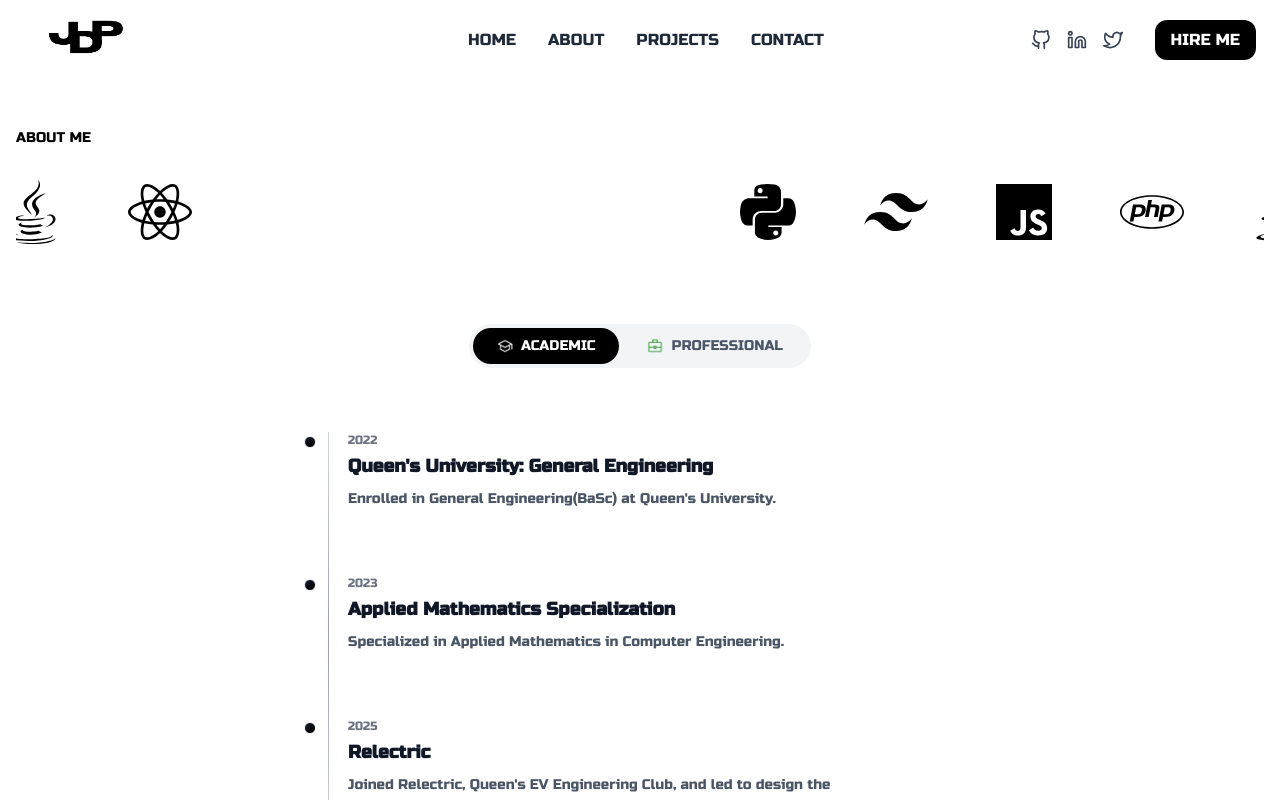
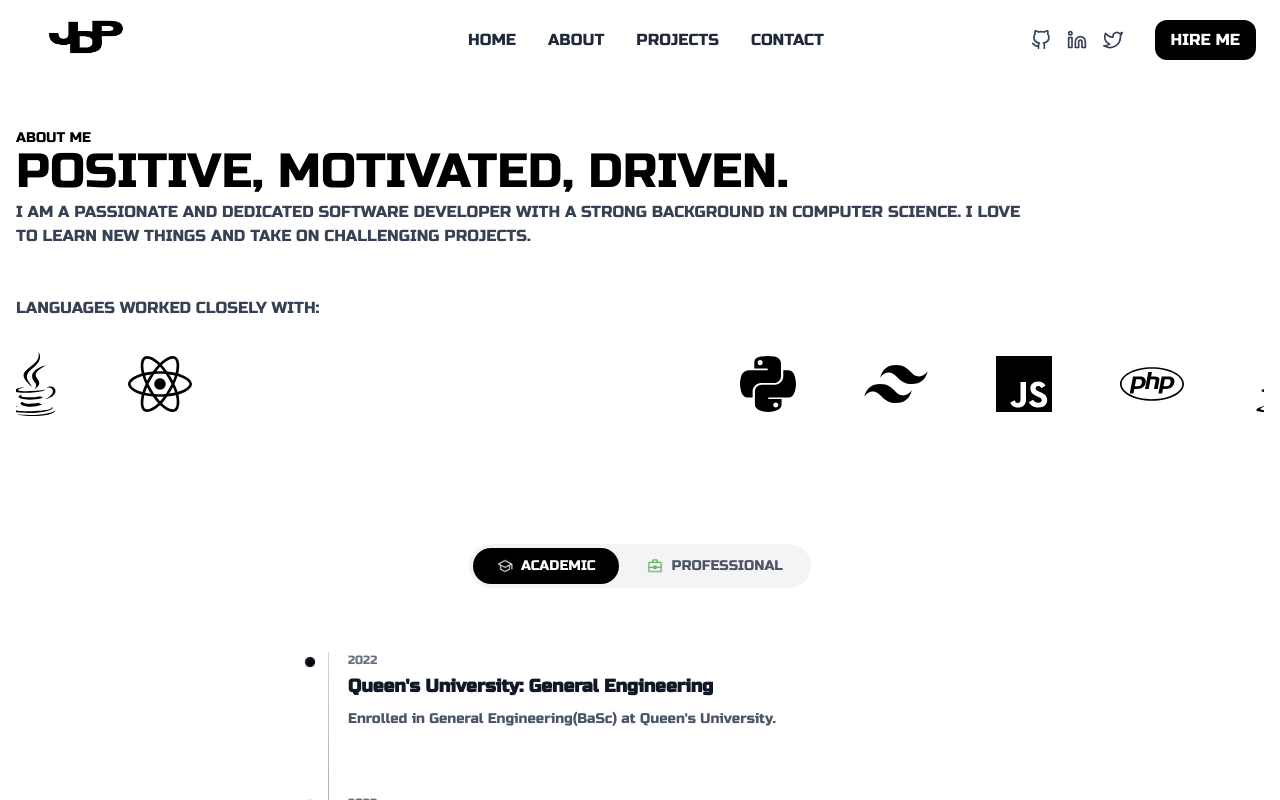
Before and after one commit to jsdavidpark/react-david-portfolio, a React (Vite) app: page /about in a window 1280 px wide. Shown: the top 800 px of the page. Built offline with nearby package versions, Linux system fonts and the light colour scheme.

Commit message:
Initial Commit Continued

```diff
--- a/src/App.jsx
+++ b/src/App.jsx
@@ -8,6 +8,7 @@ const App = () => {
     <>
       <Router>
         <Header />
+
         <AnimRoutes />
       </Router>
     </>
--- a/src/pages/About.jsx
+++ b/src/pages/About.jsx
@@ -7,8 +7,19 @@ const About = () => {
   return (
     <div className="min-h-screen bg-white flex flex-col py-12 px-4 pt-32">
       <h1 className="text-sm font-light">ABOUT ME</h1>
-      <InfiniteScroll />
-      <Timeline />
+      <h2 className="text-5xl font-thin">POSITIVE, MOTIVATED, DRIVEN.</h2>
+      <p className="mt-1 max-w-5xl text-gray-700">
+        I AM A PASSIONATE AND DEDICATED SOFTWARE DEVELOPER WITH A STRONG
+        BACKGROUND IN COMPUTER SCIENCE. I LOVE TO LEARN NEW THINGS AND TAKE ON
+        CHALLENGING PROJECTS.
+      </p>
+      <div className="mt-12 w-full text-gray-700">
+        <h1>LANGUAGES WORKED CLOSELY WITH:</h1>
+        <InfiniteScroll />
+      </div>
+      <div className="mt-12 w-full">
+        <Timeline />
+      </div>
     </div>
   );
 };
```
